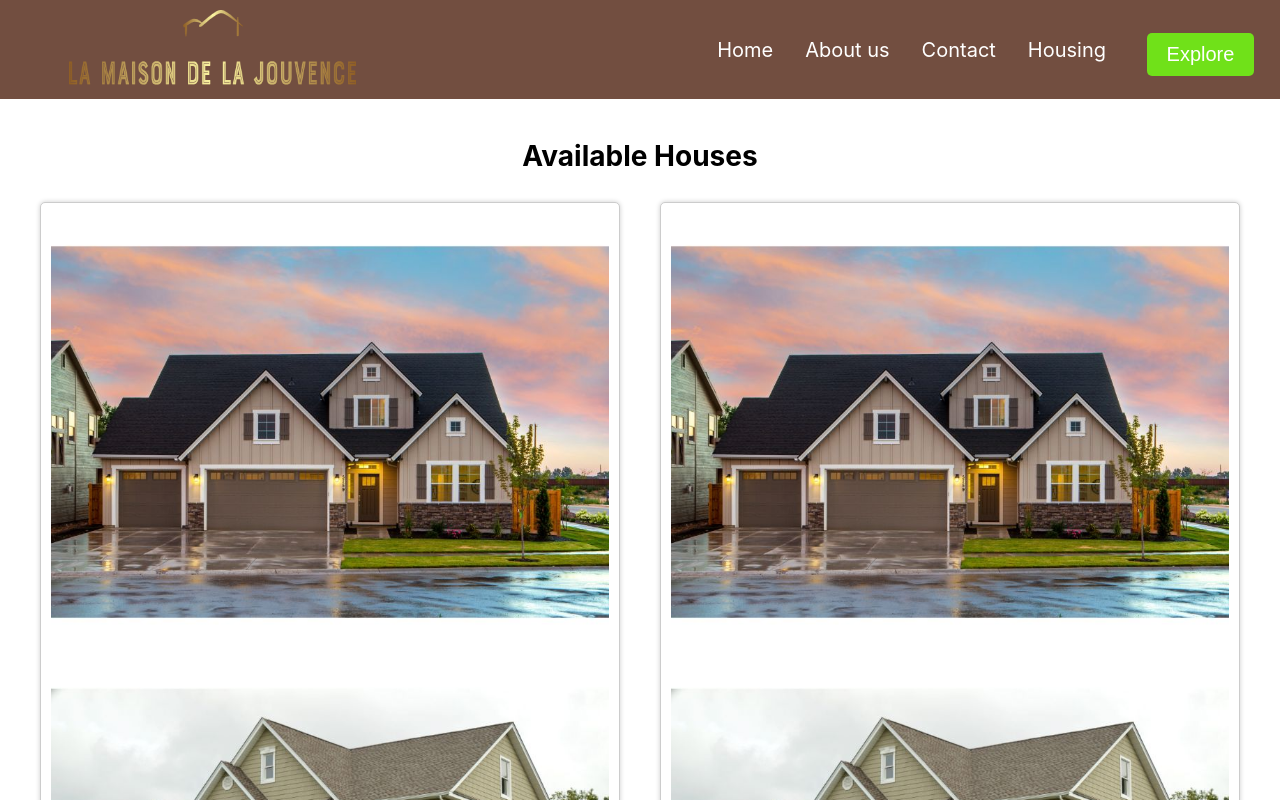
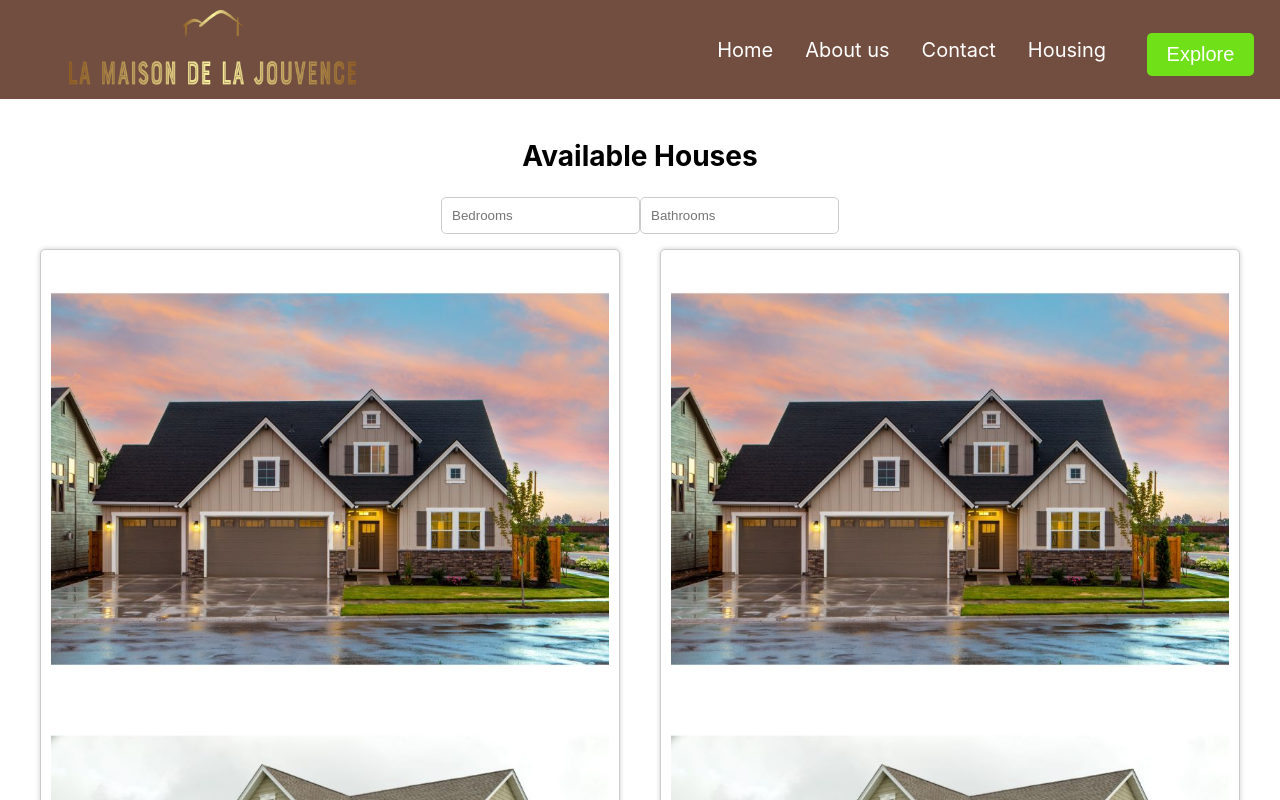
Before and after one commit to dhaker95/Portfolio-Project, a React (Create React App) app: page /housing in a window 1280 px wide. Shown: the top 800 px of the page. Built offline with nearby package versions, Linux system fonts and the light colour scheme; a web font is replaced by a local one.

Commit message:
House Filters

```diff
--- a/src/screens/Housing/Housing.jsx
+++ b/src/screens/Housing/Housing.jsx
@@ -1,4 +1,4 @@
-import React from 'react';
+import React, { useState } from 'react';
 import './Housing.css';
 import house1_1 from '../../assets/Housing/house1-1.jpg';
 import house1_2 from '../../assets/Housing/house1-2.jpg';
@@ -37,13 +37,52 @@ const Housing = () => {
         // Add more house objects as needed
     ];
 
+    // Step 2: Create state variables for search criteria
+    const [searchCriteria, setSearchCriteria] = useState({
+        bedrooms: '', // Initialize with an empty string
+        bathrooms: '', // Initialize with an empty string
+    });
+
+    // Step 3: Create a function to handle search input changes
+    const handleSearchInputChange = (e) => {
+        const { name, value } = e.target;
+        setSearchCriteria({
+            ...searchCriteria,
+            [name]: value,
+        });
+    };
+
+    // Step 4: Filter the list of houses based on search criteria
+    const filteredHouses = houses.filter((house) => {
+        return (
+            (searchCriteria.bedrooms === '' || house.bedrooms.toString() === searchCriteria.bedrooms) &&
+            (searchCriteria.bathrooms === '' || house.bathrooms.toString() === searchCriteria.bathrooms)
+        );
+    });
+
     return (
         <>
             <Header />
             <div className="housing">
                 <h1>Available Houses</h1>
+                <div className="search-bar">
+                    <input
+                        type="text"
+                        name="bedrooms"
+                        value={searchCriteria.bedrooms}
+                        onChange={handleSearchInputChange} // Attach the change handler
+                        placeholder="Bedrooms"
+                    />
+                    <input
+                        type="text"
+                        name="bathrooms"
+                        value={searchCriteria.bathrooms}
+                        onChange={handleSearchInputChange} // Attach the change handler
+                        placeholder="Bathrooms"
+                    />
+                </div>
                 <div className="house-list">
-                    {houses.map((house) => (
+                    {filteredHouses.map((house) => (
                         <div key={house.id} className="house">
                             <div className="house-images">
                                 {house.images.map((image, index) => (
```
Also changed, not shown: src/HousingListings.js (+35 -5 lines).
